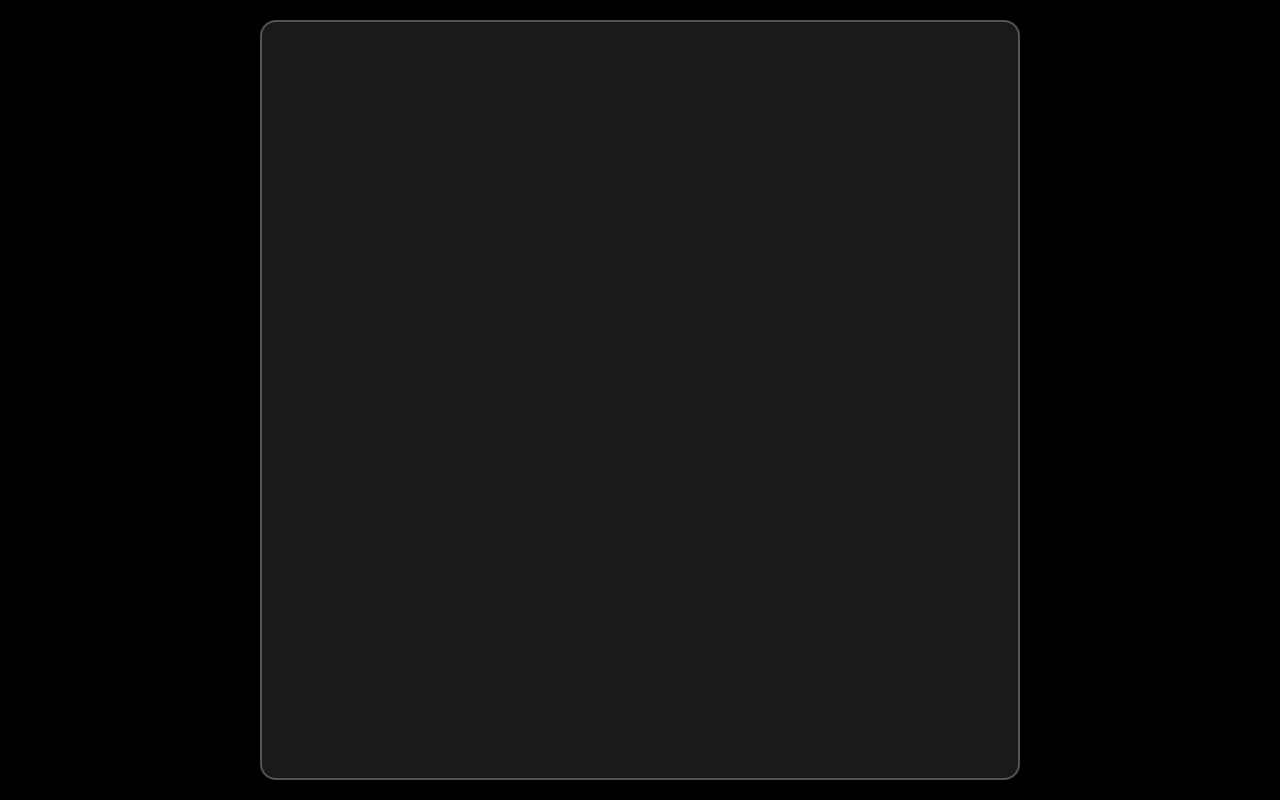
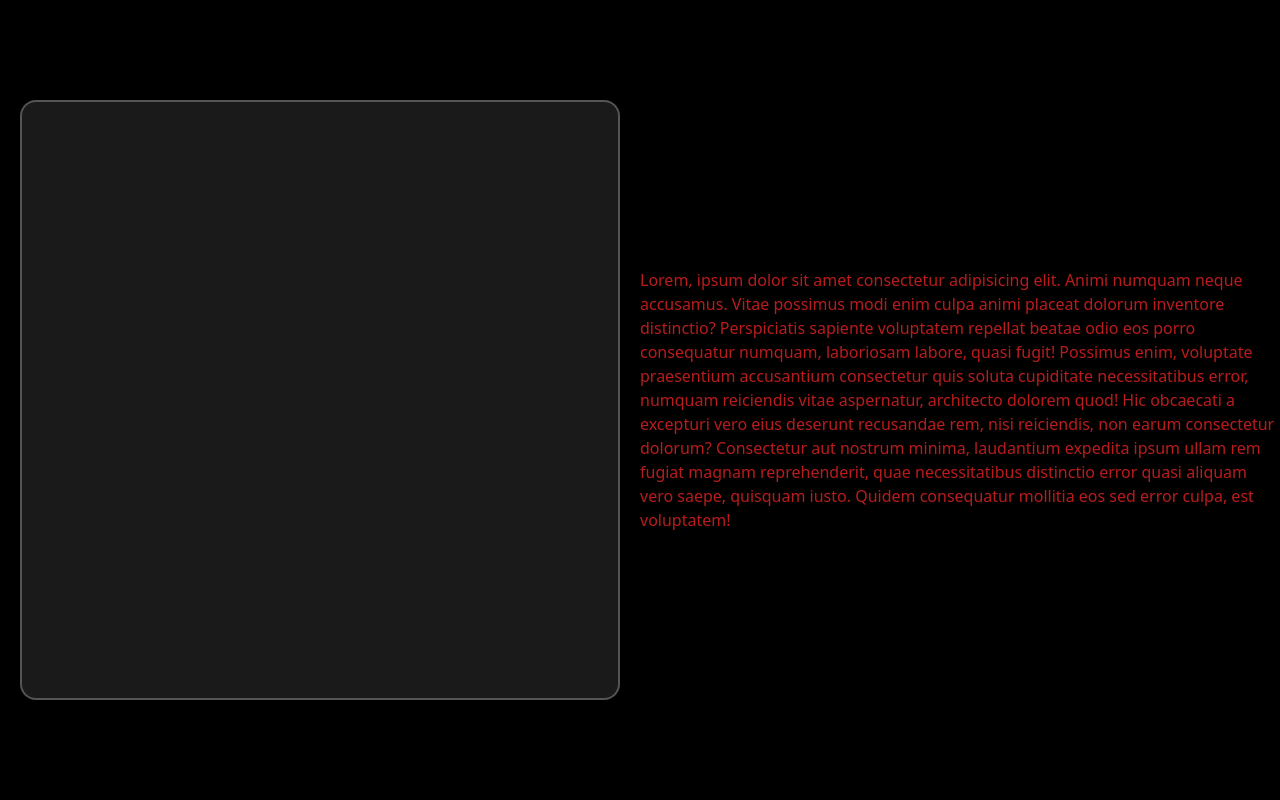
Before and after one commit to dhruv-dhaduk/tictactoe, a React (Vite) app: page / in a window 1280 px wide. Built offline with nearby package versions, Linux system fonts and the light colour scheme.

Commit message:
Created the layout

```diff
--- a/index.html
+++ b/index.html
@@ -5,7 +5,7 @@
         <meta name="viewport" content="width=device-width, initial-scale=1.0" />
         <title>Tic Tac Toe</title>
     </head>
-    <body>
+    <body class="bg-black">
         <div id="root"></div>
         <script type="module" src="/src/main.jsx"></script>
     </body>
--- a/src/App.jsx
+++ b/src/App.jsx
@@ -3,8 +3,11 @@ import Board from "./components/Board";
 function App() {
 
     return (
-        <div className="bg-black w-full h-dvh">
-            <Board />
+        <div className="bg-black w-full h-fit sm:h-dvh sm:flex sm:items-center sm:justify-center">
+            <div className="sm:flex-1">
+                <Board />
+            </div>
+            <p className="text-red-700 sm:flex-1">Lorem, ipsum dolor sit amet consectetur adipisicing elit. Animi numquam neque accusamus. Vitae possimus modi enim culpa animi placeat dolorum inventore distinctio? Perspiciatis sapiente voluptatem repellat beatae odio eos porro consequatur numquam, laboriosam labore, quasi fugit! Possimus enim, voluptate praesentium accusantium consectetur quis soluta cupiditate necessitatibus error, numquam reiciendis vitae aspernatur, architecto dolorem quod! Hic obcaecati a excepturi vero eius deserunt recusandae rem, nisi reiciendis, non earum consectetur dolorum? Consectetur aut nostrum minima, laudantium expedita ipsum ullam rem fugiat magnam reprehenderit, quae necessitatibus distinctio error quasi aliquam vero saepe, quisquam iusto. Quidem consequatur mollitia eos sed error culpa, est voluptatem!</p>
         </div>
 
     );
```
